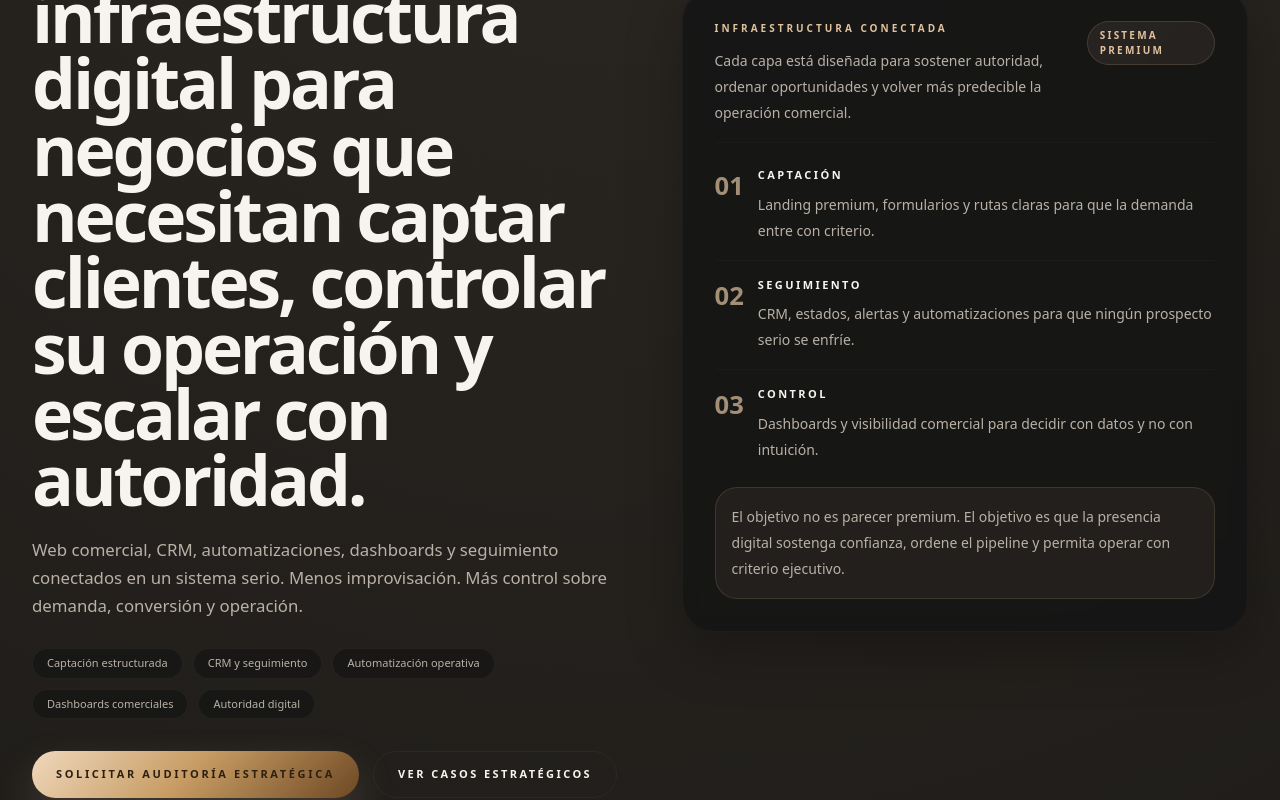
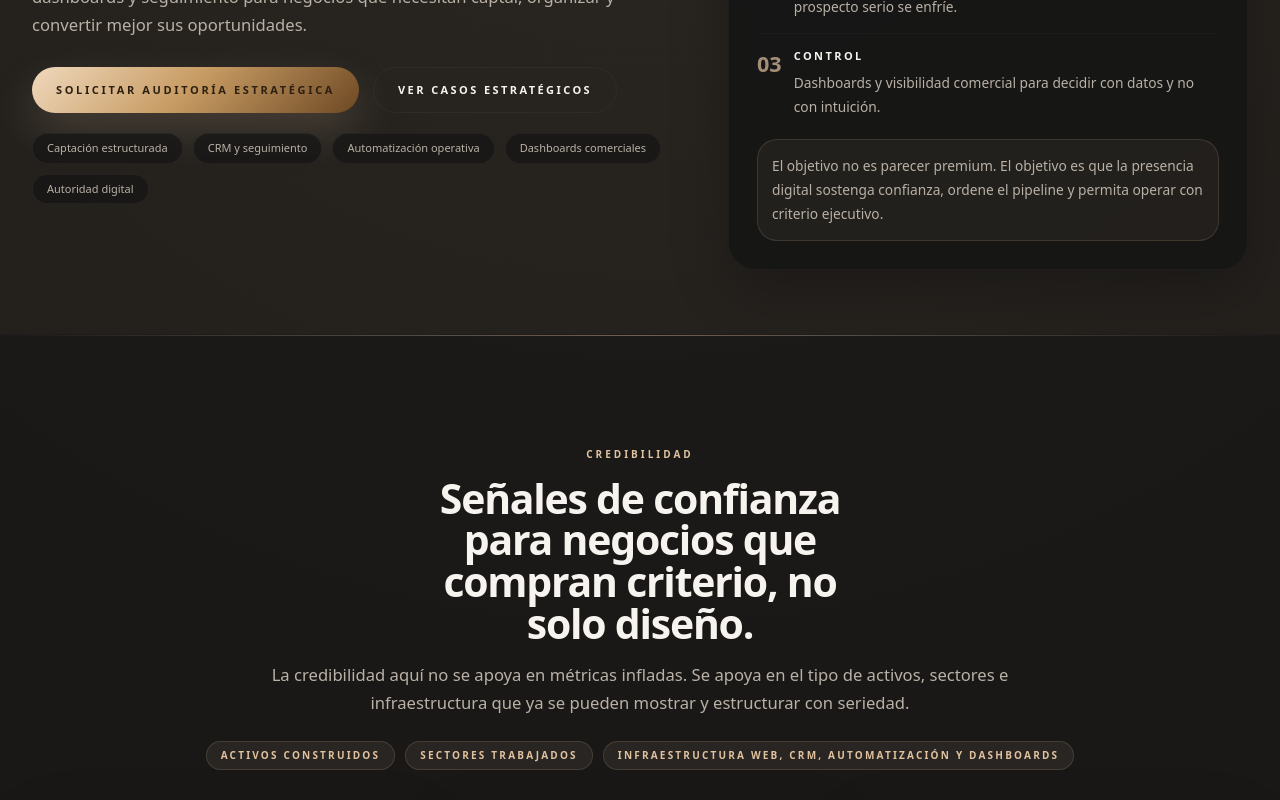
Before and after one commit to hilariotapiamarcosantonio-maker/marcos-portfolio-premium, a Next.js app: page / in a window 1280 px wide. Shown: the part 420-1220 px from the top of the page. Built offline with nearby package versions, Linux system fonts and the light colour scheme.

Commit message:
fix hero desktop hierarchy and first-fold balance

```diff
--- a/src/components/Hero.tsx
+++ b/src/components/Hero.tsx
@@ -22,7 +22,7 @@ export default function Hero() {
   return (
     <section
       id="top"
-      className="relative scroll-mt-24 overflow-hidden pb-20 pt-24 md:pb-24 md:pt-32 xl:pb-24 xl:pt-36"
+      className="relative scroll-mt-24 overflow-hidden pb-16 pt-24 md:pb-20 md:pt-28 lg:pb-14 lg:pt-24 xl:pb-16 xl:pt-[6.75rem]"
     >
       <div
         aria-hidden="true"
@@ -34,28 +34,41 @@ export default function Hero() {
       />
 
       <div className="content-shell relative z-10">
-        <div className="grid gap-10 lg:grid-cols-[minmax(0,1.03fr)_minmax(360px,0.97fr)] lg:items-center xl:gap-12">
-          <div className="max-w-[54rem]">
+        <div className="grid gap-8 lg:grid-cols-[minmax(0,1fr)_minmax(390px,520px)] lg:items-start lg:gap-9 xl:gap-11">
+          <div className="min-w-0 max-w-[48rem]">
             <span className="inline-flex rounded-full border border-primary/20 bg-primary/8 px-4 py-1.5 text-[10px] font-semibold uppercase tracking-[0.28em] text-primary">
               Arquitectura digital premium
             </span>
 
-            <h1 className="mt-5 max-w-[15.4ch] font-headline text-[clamp(2.65rem,6.1vw,4.35rem)] font-extrabold leading-[0.95] tracking-[-0.045em] text-tertiary">
+            <h1 className="mt-5 max-w-[calc(100vw-1.5rem)] break-words font-headline text-[clamp(2rem,8.1vw,2.55rem)] font-extrabold leading-[1.04] tracking-normal text-tertiary sm:max-w-[23ch] lg:max-w-[800px] lg:text-[clamp(2.85rem,3.35vw,3.4rem)]">
               <span className="block">No construyo páginas web.</span>
-              <span className="mt-3 block max-w-[17.2ch]">
-                Diseño infraestructura digital para negocios que necesitan
-                captar clientes, controlar su operación y escalar con
-                autoridad.
+              <span className="mt-2 block">
+                Construyo infraestructura digital para vender con autoridad.
               </span>
             </h1>
 
-            <p className="mt-6 max-w-[42rem] text-[0.98rem] leading-7 text-secondary md:text-[1.05rem]">
-              Web comercial, CRM, automatizaciones, dashboards y seguimiento
-              conectados en un sistema serio. Menos improvisación. Más control
-              sobre demanda, conversión y operación.
+            <p className="mt-5 max-w-[calc(100vw-1.5rem)] text-[0.98rem] leading-7 text-secondary sm:max-w-[44rem] md:text-[1.04rem]">
+              Diseño ecosistemas comerciales con web premium, CRM,
+              automatización, dashboards y seguimiento para negocios que
+              necesitan captar, organizar y convertir mejor sus oportunidades.
             </p>
 
-            <div className="mt-7 flex flex-wrap gap-2.5">
+            <div className="mt-7 flex flex-col gap-3.5 sm:flex-row">
+              <a
+                href="#audit"
+                className="bronze-glow inline-flex w-full max-w-full items-center justify-center rounded-full px-4 py-3.5 text-center text-[10px] font-extrabold uppercase tracking-[0.16em] text-on-primary shadow-[0_18px_40px_rgba(224,194,159,0.18)] transition-transform hover:-translate-y-0.5 sm:w-auto sm:px-6 sm:text-[11px] sm:tracking-[0.24em]"
+              >
+                {ctaLabels.primary}
+              </a>
+              <a
+                href="#cases"
+                className="inline-flex w-full max-w-full items-center justify-center rounded-full border border-outline-variant/28 px-4 py-3.5 text-center text-[10px] font-bold uppercase tracking-[0.16em] text-tertiary transition-[transform,border-color,color,box-shadow] duration-300 hover:-translate-y-0.5 hover:border-primary/40 hover:text-primary hover:shadow-[0_18px_40px_rgba(0,0,0,0.18)] sm:w-auto sm:px-6 sm:text-[11px] sm:tracking-[0.22em]"
+              >
+                {ctaLabels.secondary}
+              </a>
+            </div>
+
+            <div className="mt-5 flex flex-wrap gap-2.5">
               {heroHighlights.map((highlight) => (
                 <span
                   key={highlight}
@@ -65,59 +78,38 @@ export default function Hero() {
                 </span>
               ))}
             </div>
-
-            <div className="mt-8 flex flex-col gap-3.5 sm:flex-row">
-              <a
-                href="#audit"
-                className="bronze-glow inline-flex items-center justify-center rounded-full px-6 py-3.5 text-[11px] font-extrabold uppercase tracking-[0.24em] text-on-primary shadow-[0_18px_40px_rgba(224,194,159,0.18)] transition-transform hover:-translate-y-0.5"
-              >
-                {ctaLabels.primary}
-              </a>
-              <a
-                href="#cases"
-                className="inline-flex items-center justify-center rounded-full border border-outline-variant/28 px-6 py-3.5 text-[11px] font-bold uppercase tracking-[0.22em] text-tertiary transition-[transform,border-color,color,box-shadow] duration-300 hover:-translate-y-0.5 hover:border-primary/40 hover:text-primary hover:shadow-[0_18px_40px_rgba(0,0,0,0.18)]"
-              >
-                {ctaLabels.secondary}
-              </a>
-            </div>
-
-            <p className="mt-5 max-w-[38rem] text-sm leading-6.5 text-outline">
-              Para negocios que venden servicios, proyectos o tickets altos y
-              no pueden seguir operando con leads dispersos, seguimiento manual
-              o una presencia digital sin consecuencia comercial.
-            </p>
           </div>
 
-          <div className="panel-premium rounded-[32px] border border-outline-variant/18 bg-surface-container-low/88 p-6 backdrop-blur md:p-7 xl:p-8">
+          <div className="panel-premium w-full justify-self-end rounded-[28px] border border-outline-variant/18 bg-surface-container-low/88 p-5 backdrop-blur md:p-6 lg:max-w-[520px] xl:p-7">
             <div className="flex items-start justify-between gap-3 border-b border-outline-variant/12 pb-4">
               <div>
                 <p className="text-[10px] font-semibold uppercase tracking-[0.3em] text-primary">
                   Infraestructura conectada
                 </p>
-                <p className="mt-3 max-w-md text-sm leading-6.5 text-secondary">
+                <p className="mt-2 max-w-md text-sm leading-6 text-secondary">
                   Cada capa está diseñada para sostener autoridad, ordenar
                   oportunidades y volver más predecible la operación comercial.
                 </p>
               </div>
-              <span className="hidden rounded-full border border-primary/16 bg-primary/8 px-3 py-1.5 text-[10px] font-semibold uppercase tracking-[0.22em] text-primary md:inline-flex">
+              <span className="hidden rounded-full border border-primary/16 bg-primary/8 px-3 py-1.5 text-[10px] font-semibold uppercase tracking-[0.22em] text-primary xl:inline-flex">
                 Sistema premium
               </span>
             </div>
 
-            <div className="mt-6 space-y-4">
+            <div className="mt-5 space-y-3.5">
               {systemSteps.map((step, index) => (
                 <div
                   key={step.label}
-                  className="flex gap-3.5 border-b border-outline-variant/12 pb-4 transition-transform duration-500 last:border-b-0 last:pb-0 hover:translate-x-1"
+                  className="flex gap-3 border-b border-outline-variant/12 pb-3.5 transition-transform duration-500 last:border-b-0 last:pb-0 hover:translate-x-1"
                 >
-                  <span className="font-headline text-[1.6rem] font-bold text-primary/70">
+                  <span className="font-headline text-[1.35rem] font-bold text-primary/70">
                     0{index + 1}
                   </span>
                   <div>
                     <h2 className="text-[11px] font-bold uppercase tracking-[0.22em] text-tertiary">
                       {step.label}
                     </h2>
-                    <p className="mt-2 text-sm leading-6.5 text-secondary">
+                    <p className="mt-1.5 text-[0.86rem] leading-6 text-secondary">
                       {step.value}
                     </p>
                   </div>
@@ -125,8 +117,8 @@ export default function Hero() {
               ))}
             </div>
 
-            <div className="mt-6 rounded-[22px] border border-primary/14 bg-primary/6 p-4">
-              <p className="text-sm leading-6.5 text-secondary">
+            <div className="mt-5 rounded-[20px] border border-primary/14 bg-primary/6 p-3.5">
+              <p className="text-[0.86rem] leading-6 text-secondary">
                 El objetivo no es parecer premium. El objetivo es que la
                 presencia digital sostenga confianza, ordene el pipeline y
                 permita operar con criterio ejecutivo.
```
